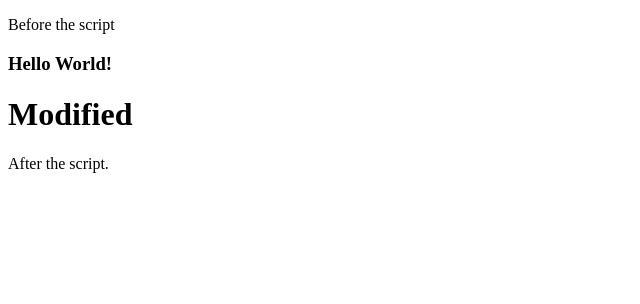
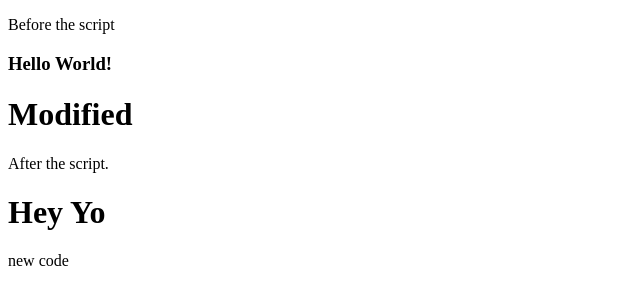
Before and after one commit to KikoK1/Test, a plain HTML site: page index.html in a window 1280 px wide. Shown: the whole page, without its empty margins (0-640 px from the left). Drawn offline with Linux system fonts and the light colour scheme.

Commit message:
This is a long commit message blah2 new

```diff
--- a/index.html
+++ b/index.html
@@ -11,5 +11,7 @@
     <h3>Hello World!</h3>
     <h1>Modified</h1>
     <p>After the script.</p>
+    <h1>Hey Yo</h1>
+    <p>new code</p>
 </body>
 </html>
```
